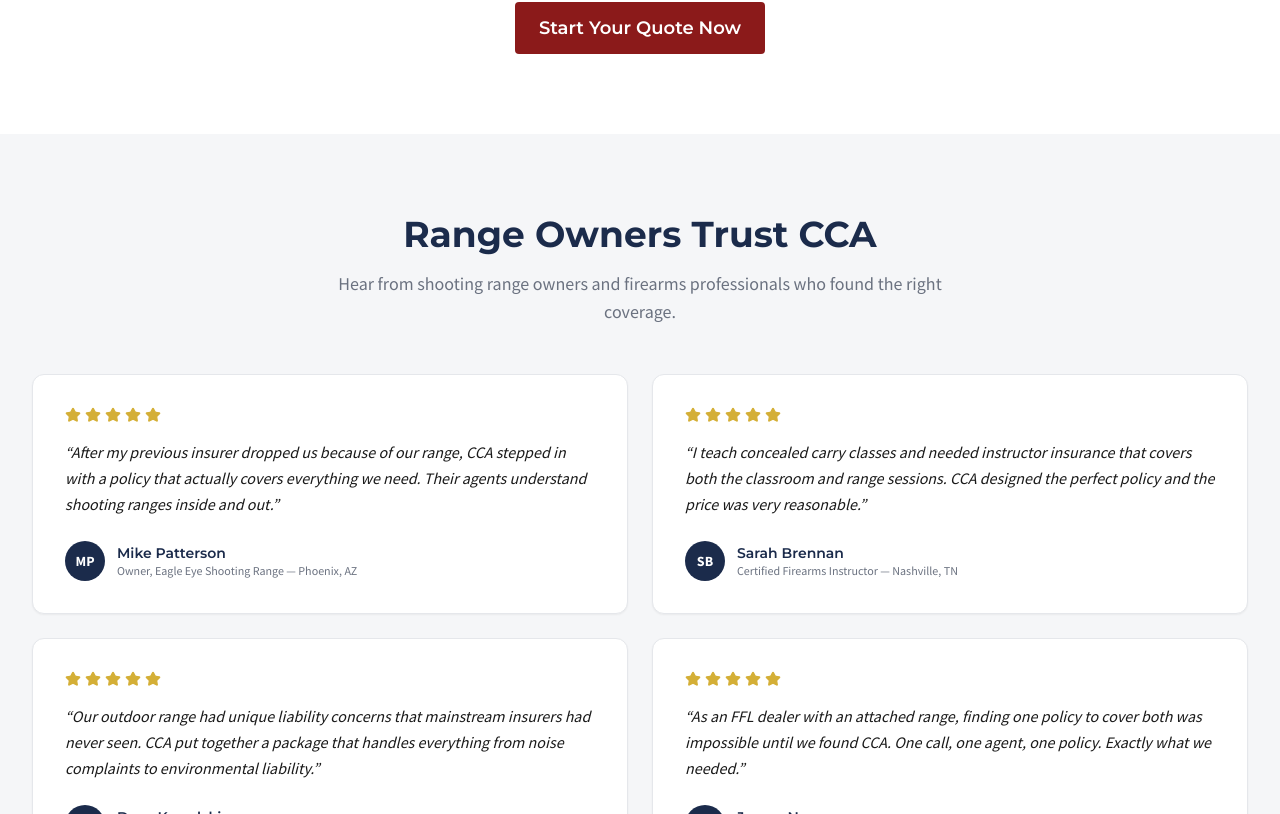
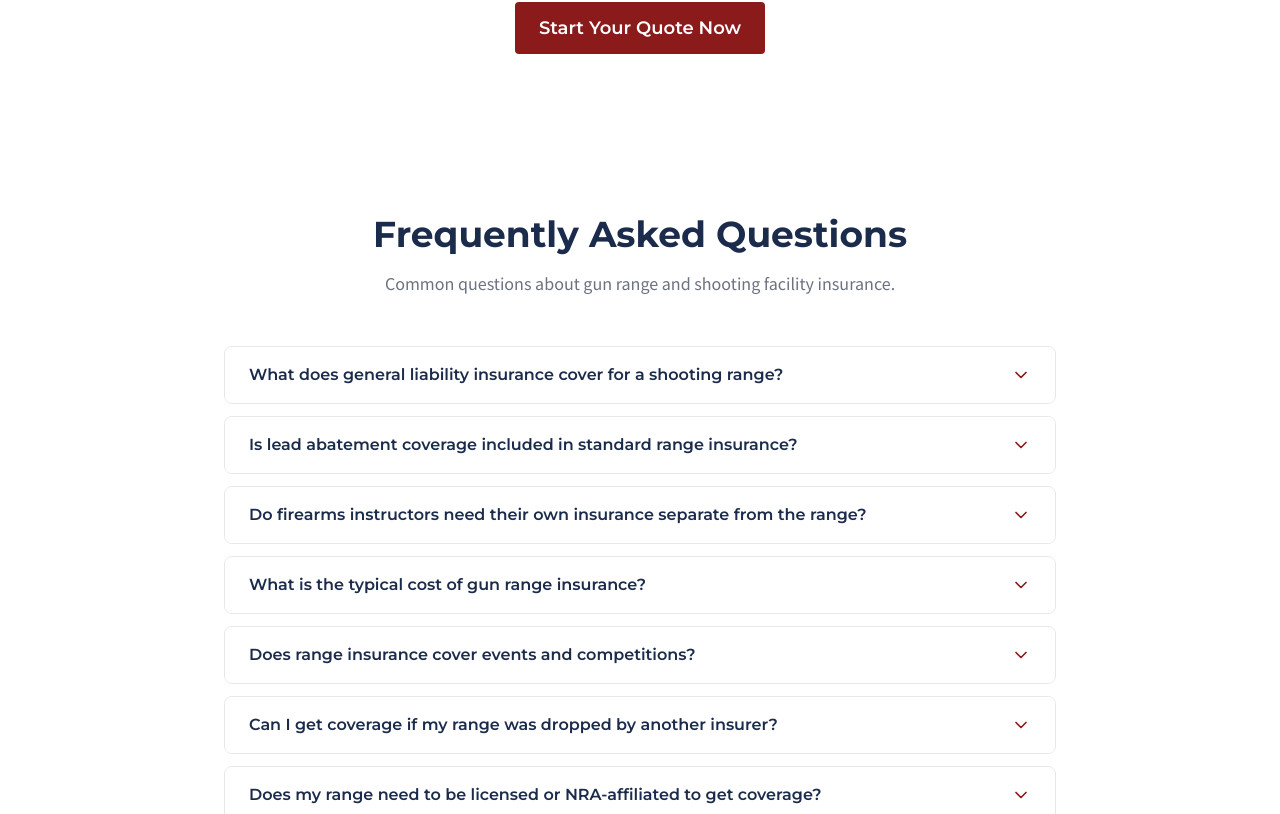
Before and after one commit to MCERQUA/gunrangeinsurance.com, a Next.js app: page / in a window 1280 px wide. Shown: the part 4706-5520 px from the top of the page. Built offline with nearby package versions, Linux system fonts and the light colour scheme.

Commit message:
remove fabricated testimonials and invented rating claims

```diff
--- a/src/app/page.tsx
+++ b/src/app/page.tsx
@@ -451,39 +451,6 @@
         </div>
       </section>
 
-      {/* Testimonials */}
-      <section className="py-20 bg-surface">
-        <div className="max-w-7xl mx-auto px-4 sm:px-6 lg:px-8">
-          <div className="text-center mb-12">
-            <h2 className="section-heading">Range Owners Trust CCA</h2>
-            <p className="section-subheading mx-auto">
-              Hear from shooting range owners and firearms professionals who found the right coverage.
-            </p>
-          </div>
-          <div className="grid grid-cols-1 md:grid-cols-2 gap-6">
-            {testimonials.map((t) => (
-              <div key={t.author} className="bg-white rounded-xl shadow-sm border border-border p-8">
-                <div className="flex gap-1 mb-4">
-                  {[...Array(5)].map((_, i) => (
-                    <Star key={i} className="w-4 h-4 fill-accent text-accent" />
-                  ))}
-                </div>
-                <p className="text-foreground leading-relaxed mb-6 italic">&ldquo;{t.quote}&rdquo;</p>
-                <div className="flex items-center gap-3">
-                  <div className="w-10 h-10 bg-primary rounded-full flex items-center justify-center">
-                    <span className="text-white font-bold text-sm">{t.author.split(' ').map(n => n[0]).join('')}</span>
-                  </div>
-                  <div>
-                    <p className="font-heading font-semibold text-primary text-sm">{t.author}</p>
-                    <p className="text-muted text-xs">{t.role} — {t.location}</p>
-                  </div>
-                </div>
-              </div>
-            ))}
-          </div>
-        </div>
-      </section>
-
       {/* FAQ */}
       <section className="py-20 bg-white">
         <div className="max-w-4xl mx-auto px-4 sm:px-6 lg:px-8">
```
Also changed, not shown: tsconfig.json (+5 -3 lines), 1 other file (tests, documents, lock files or other folders).
